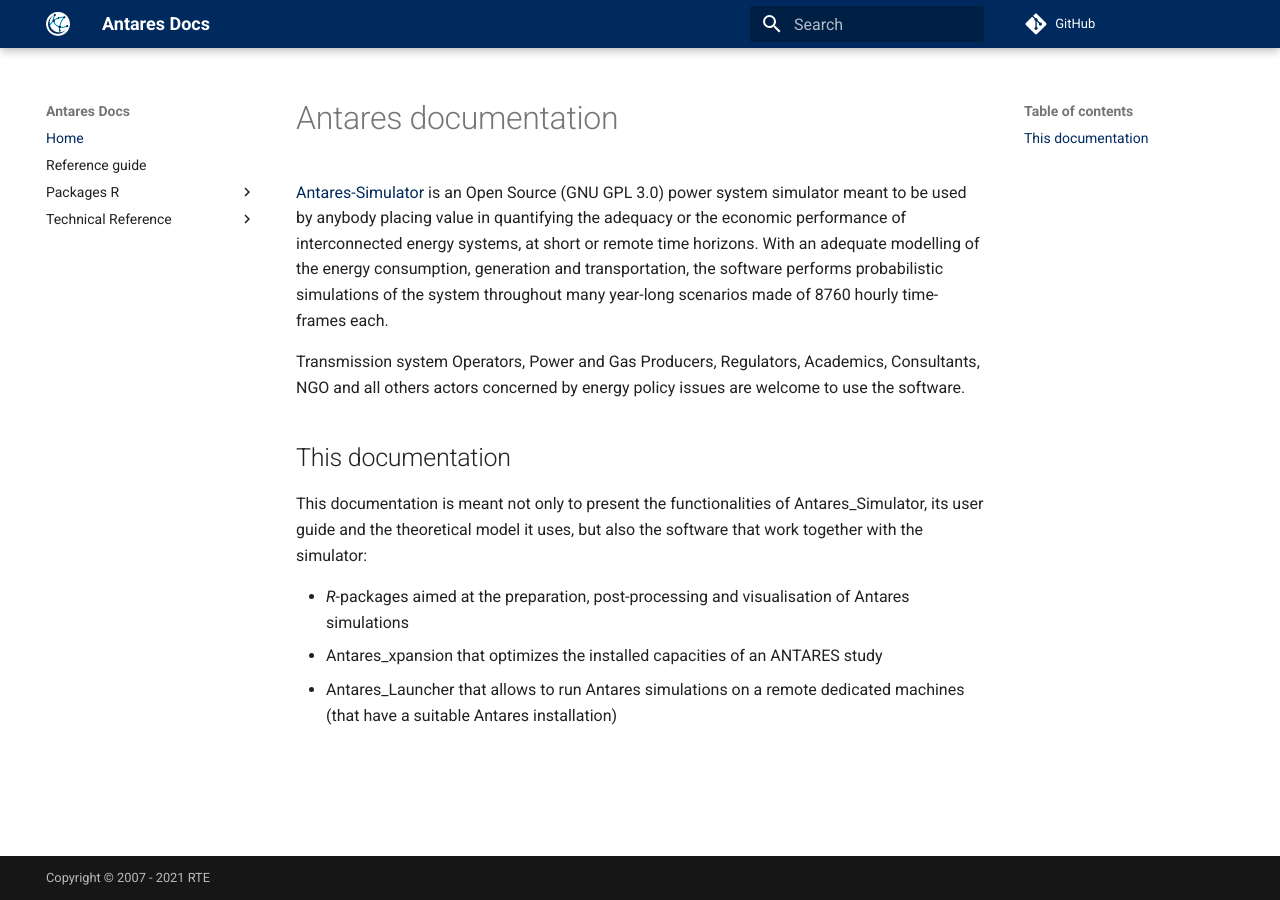
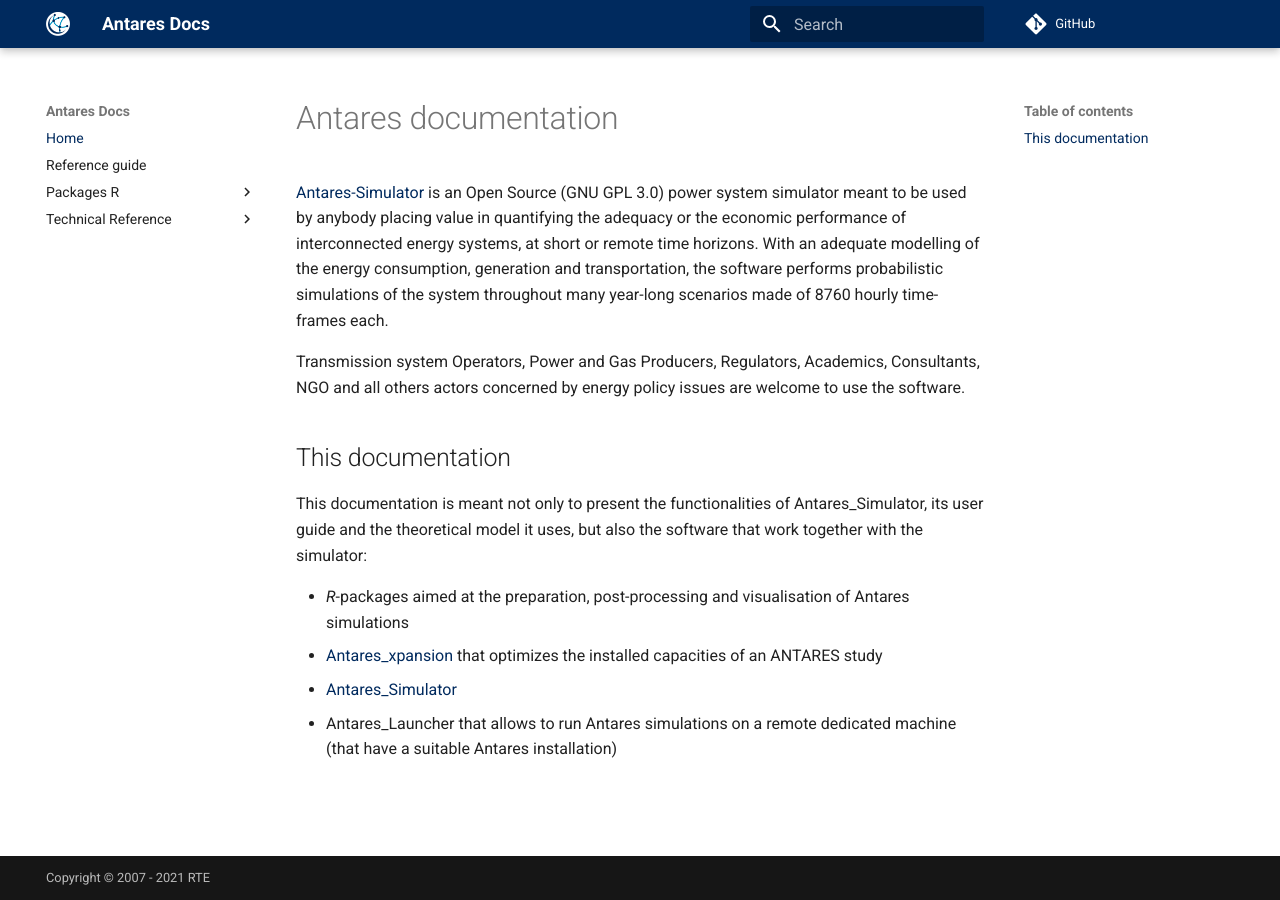
Before and after one commit to AntaresSimulatorTeam/antares-doc, an MkDocs documentation site: the page built from docs/index.md, in a window 1280 px wide. Built offline with MkDocs 1.6.1 and Material for MkDocs 9.7.7, drawn with Linux system fonts in a browser that asks for light colours; comment, search, counter and statistics services are not loaded.

Commit message:
add links

```diff
--- a/docs/index.md
+++ b/docs/index.md
@@ -14,5 +14,6 @@
 model it uses, but also the software that work together with the simulator:
 
 - _R_-packages aimed at the preparation, post-processing and visualisation of Antares simulations
-- Antares_xpansion that optimizes the installed capacities of an ANTARES study
-- Antares_Launcher that allows to run Antares simulations on a remote dedicated machines (that have a suitable Antares installation)
+- [Antares_xpansion](antares-xpansion.readthedocs.io) that optimizes the installed capacities of an ANTARES study
+- [Antares_Simulator](antares-xpansion.readthedocs.io)
+- Antares_Launcher that allows to run Antares simulations on a remote dedicated machine (that have a suitable Antares installation)
```
